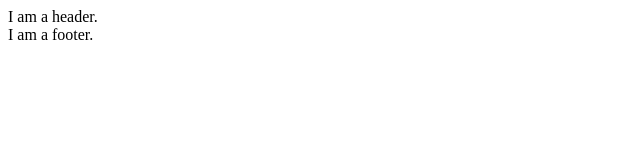
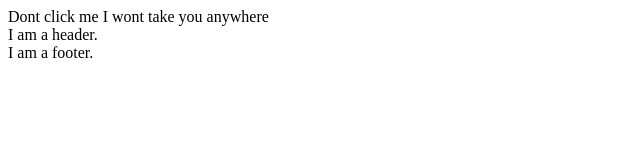
Before and after one commit to SethTobias/WebDevChallenge1, a plain HTML site: page index.html in a window 1280 px wide. Shown: the whole page, without its empty margins (0-640 px from the left). Drawn offline with Linux system fonts and the light colour scheme.

Commit message:
added nav

```diff
--- a/index.html
+++ b/index.html
@@ -6,6 +6,8 @@
     <title>Document</title>
 </head>
 <body>
+    <nav>Dont click me I wont take you anywhere</nav>
+
     <header>I am a header.</header>
 
 
```
